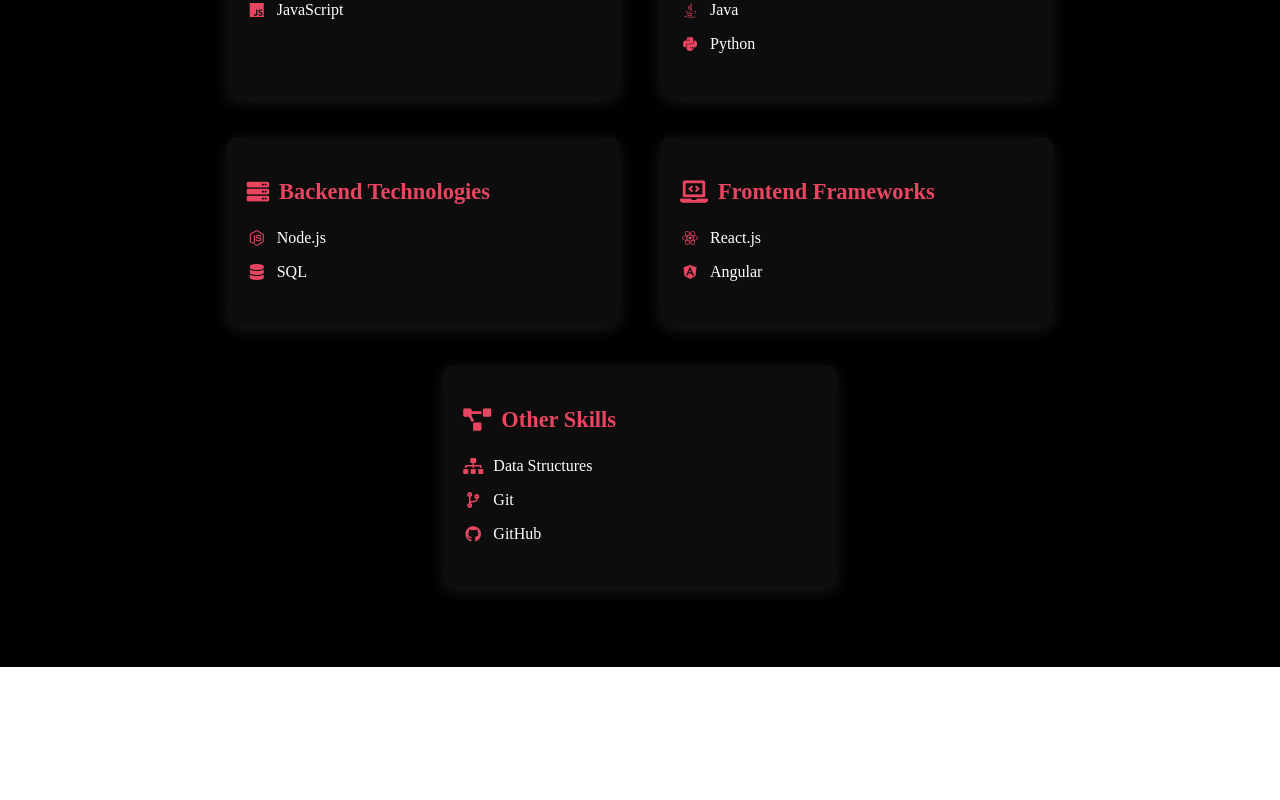
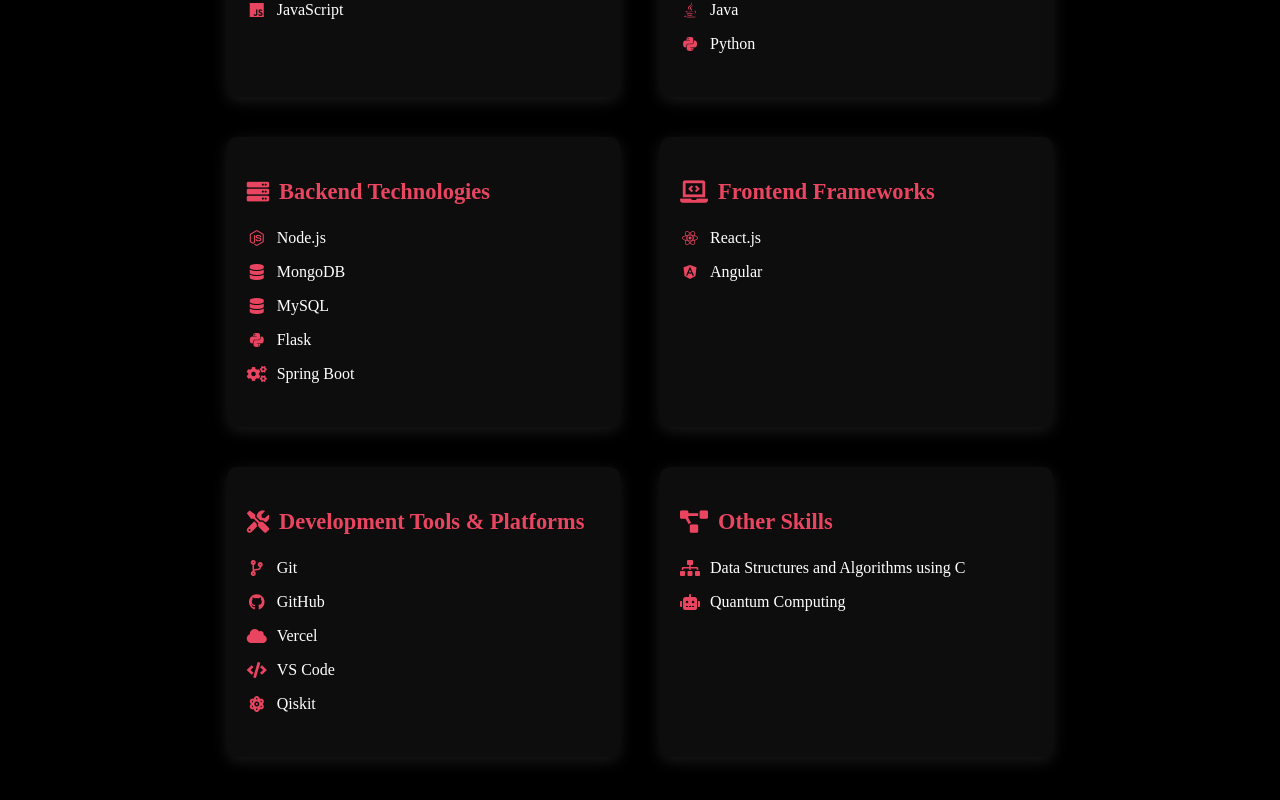
Before and after one commit to kavyaballa1020/Angular-Portfolio, an Angular app: page /skills in a window 1280 px wide. Shown: the part 360-1160 px from the top of the page. Before the commit the page ends 1027 px from the top, so only its background shows below. Built offline with nearby package versions, Linux system fonts and the light colour scheme.

Commit message:
"Updated project and skills component HTML templates"

```diff
--- a/src/app/projects/projects.component.html
+++ b/src/app/projects/projects.component.html
@@ -1,10 +1,14 @@
 <div class="projects-section">
   <h2>My Projects</h2>
-  <div class="project-cards-container" [@fadeInAnimation]>
+  <div class="project-cards-container">
     <div class="project-card" *ngFor="let project of projects">
-      <img [src]="project.imageUrl" alt="{{ project.title }}" class="project-image" />
-      <h3>{{ project.title }}</h3>
-      <p>{{ project.description }}</p>
+      <div class="project-image-container">
+        <img [src]="project.imageUrl" alt="{{ project.title }}" class="project-image" />
+        <div class="project-overlay">
+          <h3>{{ project.title }}</h3>
+          <p>{{ project.description }}</p>
+        </div>
+      </div>
       <div class="project-links">
         <a [href]="project.liveDemoLink" target="_blank">Live Demo</a>
         <a [href]="project.gitRepoLink" target="_blank">Git Repo</a>
--- a/src/app/skills/skills.component.html
+++ b/src/app/skills/skills.component.html
@@ -22,7 +22,10 @@
       <h3><i class="fas fa-server"></i> Backend Technologies</h3>
       <ul>
         <li><i class="fab fa-node-js"></i> Node.js</li>
-        <li><i class="fas fa-database"></i> SQL</li>
+        <li><i class="fas fa-database"></i> MongoDB</li>
+        <li><i class="fas fa-database"></i> MySQL</li>
+        <li><i class="fab fa-python"></i> Flask</li>
+        <li><i class="fas fa-cogs"></i> Spring Boot</li>
       </ul>
     </div>
     <div class="skill-category">
@@ -33,11 +36,20 @@
       </ul>
     </div>
     <div class="skill-category">
+      <h3><i class="fas fa-tools"></i> Development Tools & Platforms</h3>
+      <ul>
+        <li><i class="fas fa-code-branch"></i> Git</li>
+        <li><i class="fab fa-github"></i> GitHub</li>
+        <li><i class="fas fa-cloud"></i> Vercel</li>
+        <li><i class="fas fa-code"></i> VS Code</li>
+        <li><i class="fas fa-atom"></i> Qiskit</li>
+      </ul>
+    </div>
+    <div class="skill-category">
       <h3><i class="fas fa-project-diagram"></i> Other Skills</h3>
       <ul>
-        <li><i class="fas fa-sitemap"></i> Data Structures</li>
-        <li><i class="fas fa-code-branch"></i> Git</li>
-        <li><i class="fab fa-github"></i> GitHub</li>
+        <li><i class="fas fa-sitemap"></i> Data Structures and Algorithms using C</li>
+        <li><i class="fas fa-robot"></i> Quantum Computing</li>
       </ul>
     </div>
   </div>
```
